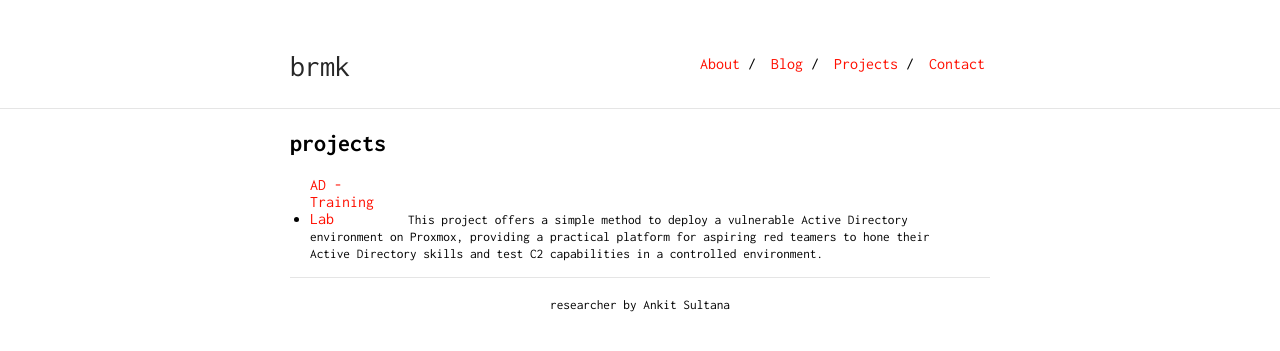
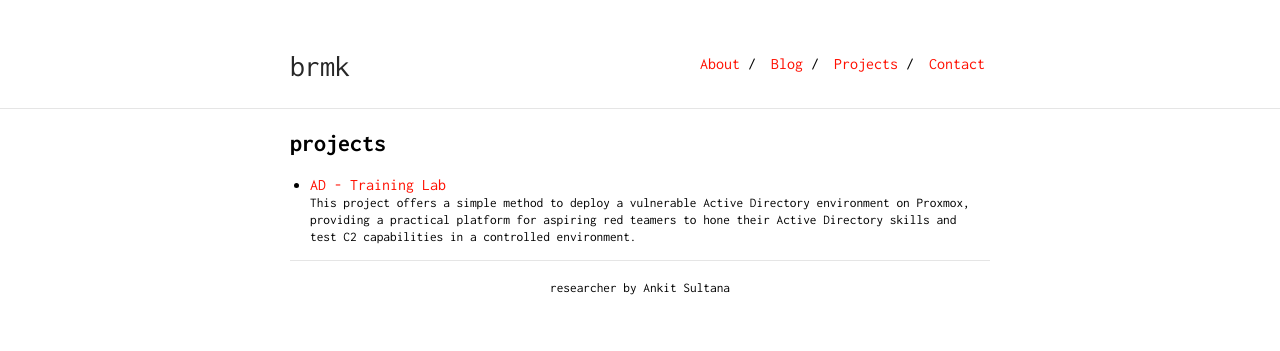
Before and after one commit to brmkit/brmkit.github.io, a Jekyll site: the page built from projects.md, in a window 1280 px wide. Shown: the top 351 px of the page. Built offline with Jekyll 4.4.1, drawn with Linux system fonts in a browser that asks for light colours; our own code applies the rules of GitHub Pages for plain Markdown files.

Commit message:
Update projects.md

```diff
--- a/projects.md
+++ b/projects.md
@@ -8,7 +8,7 @@ layout: default
     {% assign projects = site.data.projects %}
     {% for project in projects %}
     <li class="project-item">
-        <div style="display: inline-block; width: 90px">
+        <div>
             <a href="{{ project.url }}" class="project-link" target="_blank">{{ project.name }}</a>
         </div>
         <small>{{ project.description }}</small>
```
